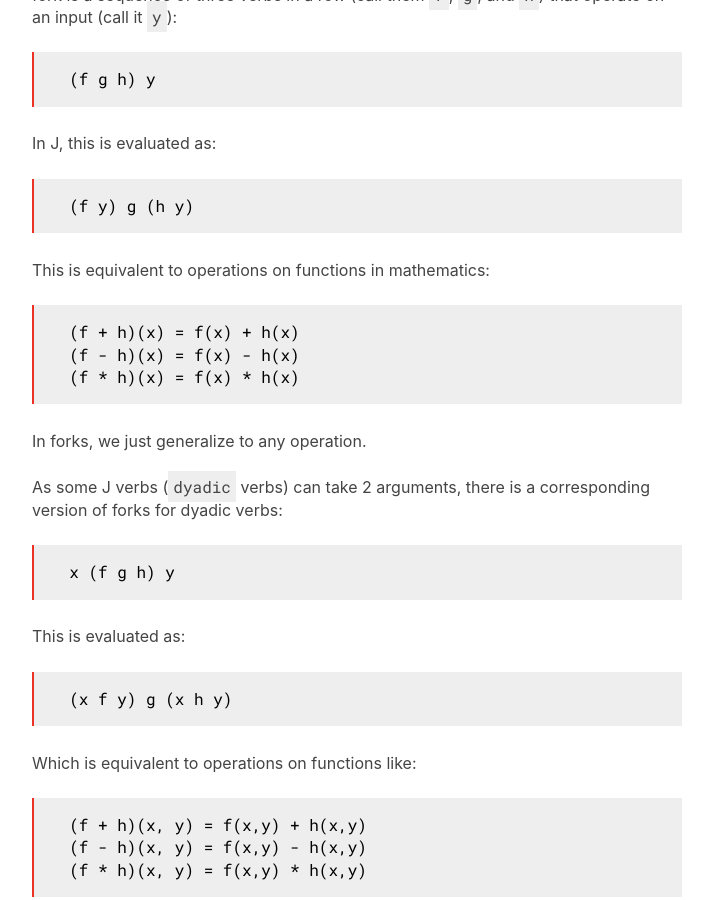
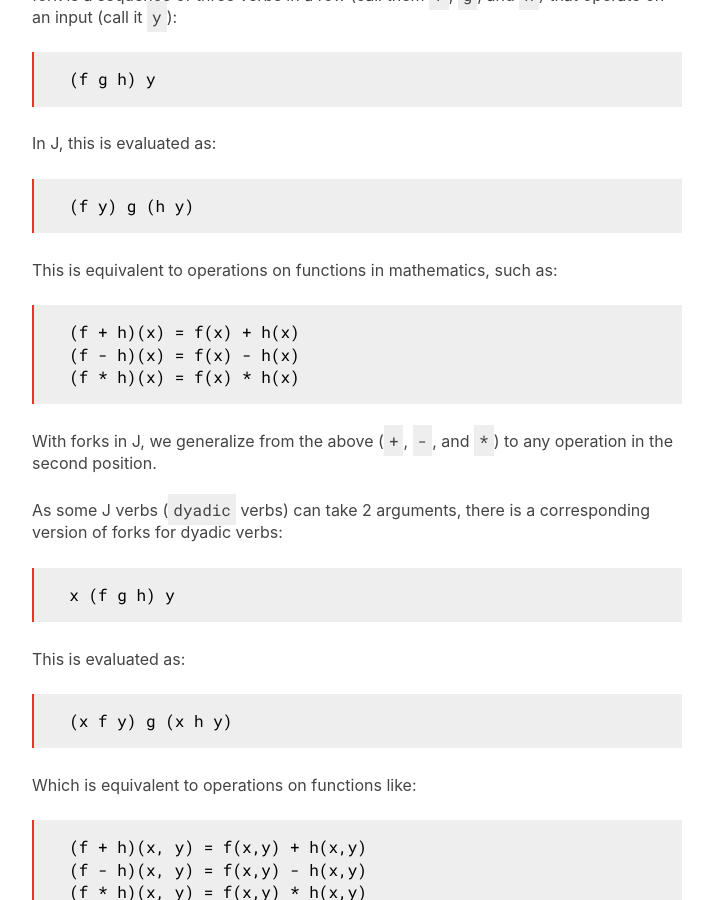
Before and after one commit to seanstickle/greenjenny.com, a Jekyll site: the page built from _posts/2018-05-28-lets-write-quicksort-in-j.md, in a window 1280 px wide and 900 px high, scrolled down 1690 px. Shown: the whole window, without its empty margins (283-996 px from the left). Built offline with Jekyll 4.4.1, drawn with Linux system fonts in a browser that asks for light colours; Markdown is read by kramdown in place of the engine named in the settings.

Commit message:
Update some explanatory text about forks.

```diff
--- a/_posts/2018-05-28-lets-write-quicksort-in-j.md
+++ b/_posts/2018-05-28-lets-write-quicksort-in-j.md
@@ -58,13 +58,13 @@ In J, this is evaluated as:
 
 	  (f y) g (h y)
 
-This is equivalent to operations on functions in mathematics:
+This is equivalent to operations on functions in mathematics, such as:
 
 	  (f + h)(x) = f(x) + h(x)
 	  (f - h)(x) = f(x) - h(x)
 	  (f * h)(x) = f(x) * h(x)
 
-In forks, we just generalize to any operation.
+With forks in J, we generalize from the above (`+`, `-`, and `*`) to any operation in the second position.
 
 As some J verbs (`dyadic` verbs) can take 2 arguments, there is a corresponding version of forks for dyadic verbs:
 
```
